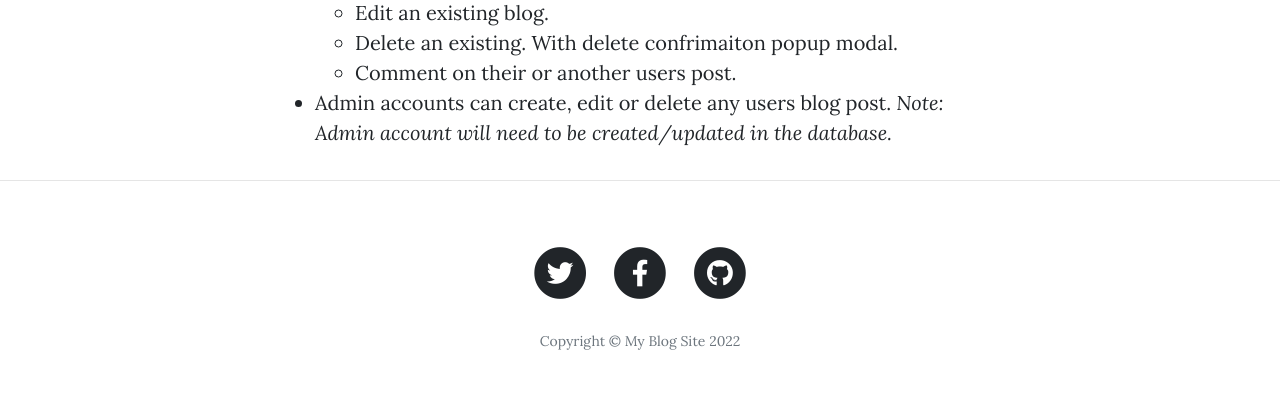
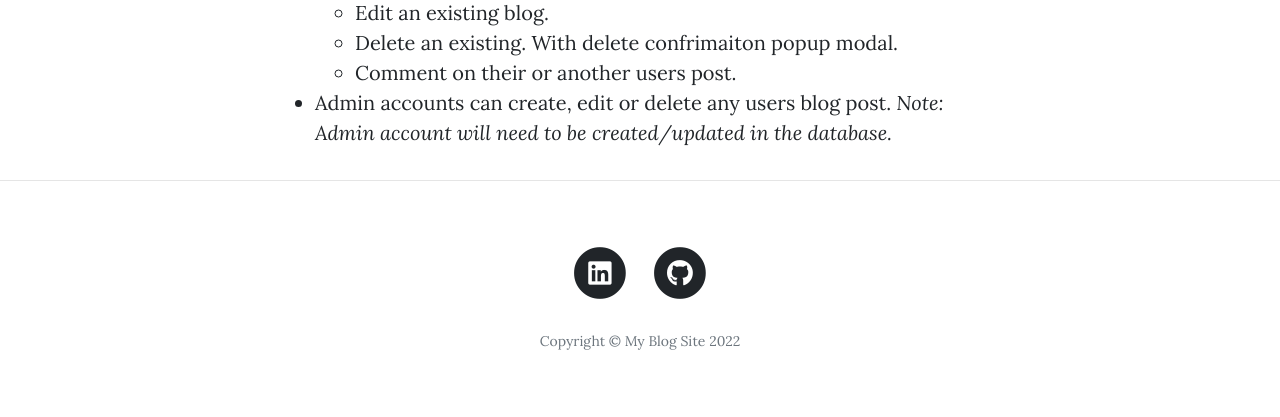
Before and after one commit to b3mery/Flask-Blog-Web-App, a Flask app: page /about in a window 1280 px wide. Shown: the part 1124-1541 px from the top of the page. Run offline with Flask 2, Linux system fonts and the light colour scheme; some libraries are stand-ins or nearby versions.

Commit message:
updated link icons

```diff
--- a/templates/footer.html
+++ b/templates/footer.html
@@ -4,19 +4,19 @@
       <div class="row">
         <div class="col-lg-8 col-md-10 mx-auto">
           <ul class="list-inline text-center">
-            <li class="list-inline-item">
+            <!-- <li class="list-inline-item">
               <a href="#">
                 <span class="fa-stack fa-lg">
                   <i class="fas fa-circle fa-stack-2x"></i>
                   <i class="fab fa-twitter fa-stack-1x fa-inverse"></i>
                 </span>
               </a>
-            </li>
+            </li> -->
             <li class="list-inline-item">
-              <a href="#">
+              <a href="https://www.linkedin.com/in/benjamin-emery-748399182/">
                 <span class="fa-stack fa-lg">
                   <i class="fas fa-circle fa-stack-2x"></i>
-                  <i class="fab fa-facebook-f fa-stack-1x fa-inverse"></i>
+                  <i class="fab fa-linkedin fa-stack-1x fa-inverse"></i>
                 </span>
               </a>
             </li>
```
